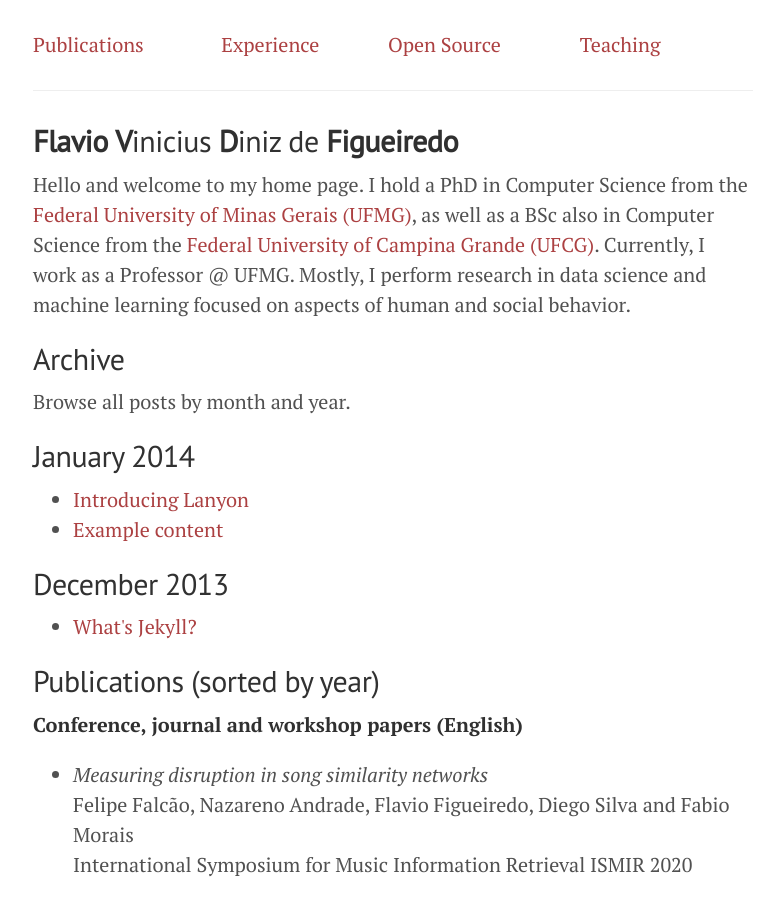
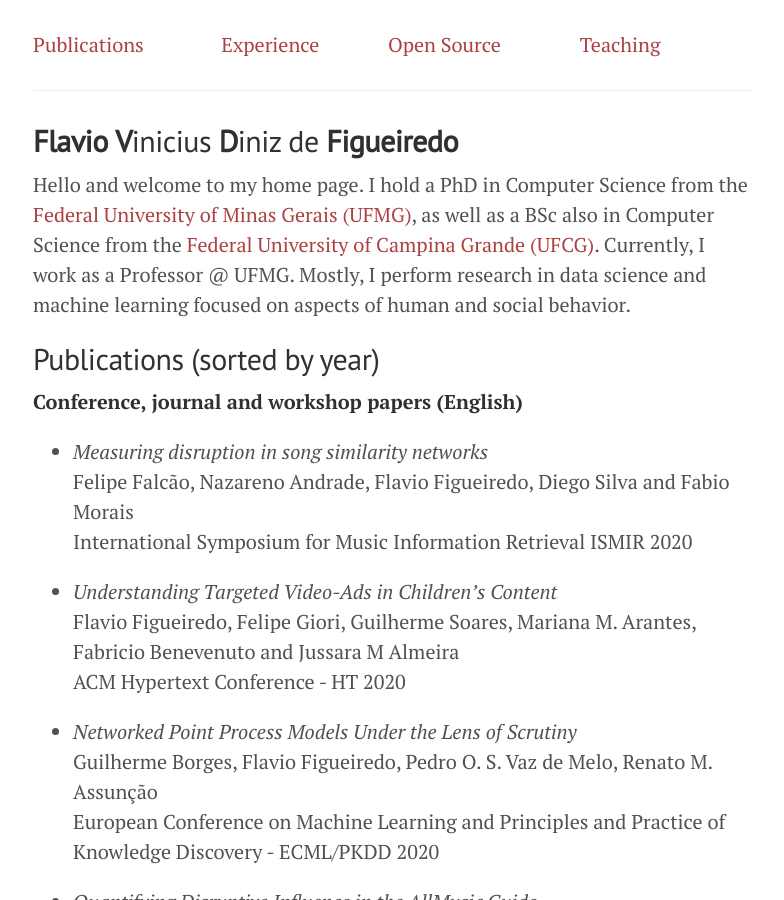
Before and after one commit to flaviovdf/flaviovdf.github.io, a Jekyll site: the page built from index.md, in a window 1280 px wide and 900 px high. Shown: the whole window, without its empty margins (247-1031 px from the left). Built offline with Jekyll 4.4.1, drawn with Linux system fonts in a browser that asks for light colours.

Commit message:
Update index.md

```diff
--- a/index.md
+++ b/index.md
@@ -9,20 +9,6 @@ layout: page
 ## **Flavio** **V**inicius **D**iniz de **Figueiredo**
 
 Hello and welcome to my home page. I hold a PhD in Computer Science from the [Federal University of Minas Gerais (UFMG)](http://ufmg.br), as well as a BSc also in Computer Science from the [Federal University of Campina Grande (UFCG)](http://ufcg.edu.br). Currently, I work as a Professor @ UFMG. Mostly, I perform research in data science and machine learning focused on aspects of human and social behavior.
-
-## Archive
-
-Browse all posts by month and year.
-
-{% assign postsByYearMonth = site.posts | group_by_exp: "post", "post.date | date: '%B %Y'" %}
-{% for yearMonth in postsByYearMonth %}
-  <h2>{{ yearMonth.name }}</h2>
-  <ul>
-    {% for post in yearMonth.items %}
-      <li><a href="{{ post.url }}">{{ post.title }}</a></li>
-    {% endfor %}
-  </ul>
-{% endfor %}
 
 ## Publications (sorted by year)
 
```
